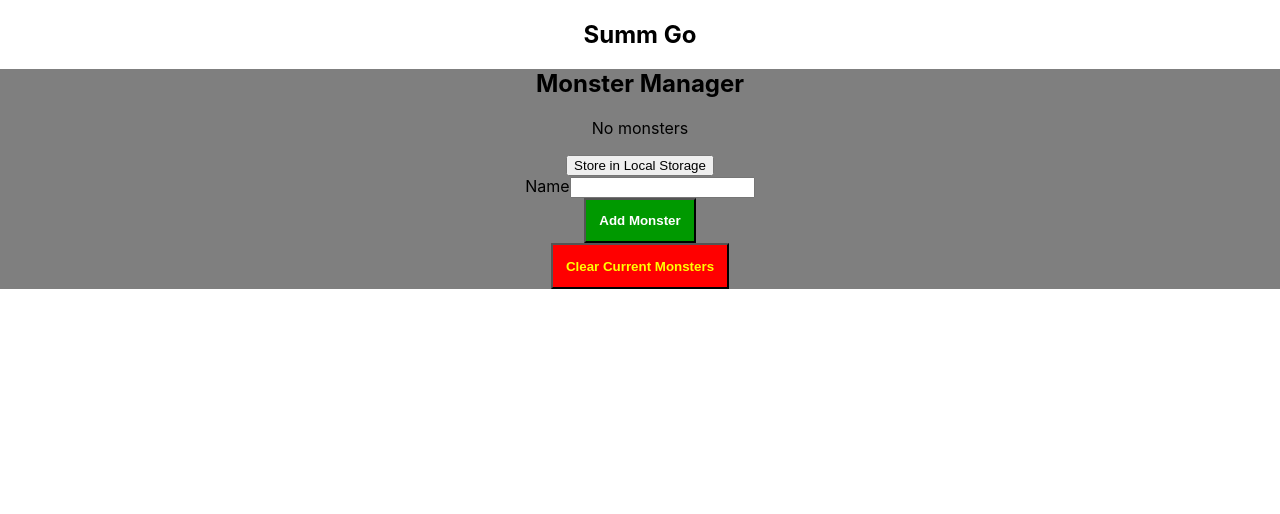
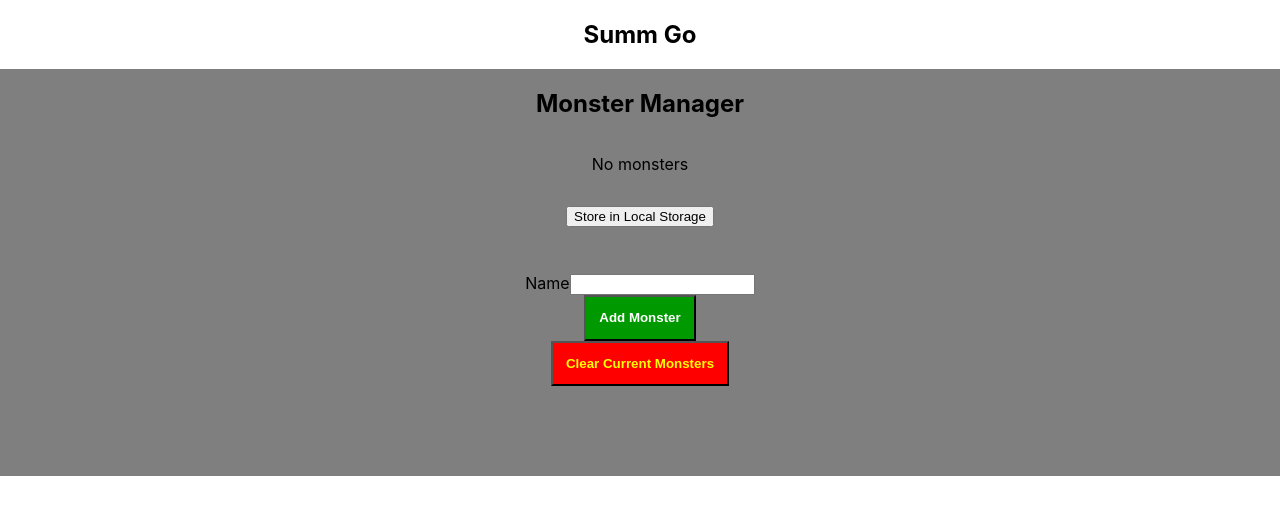
Before and after one commit to Wolven531/summ-go, a React (Create React App) app: page / in a window 1280 px wide. Shown: the top 514 px of the page. Built offline with nearby package versions, Linux system fonts and the light colour scheme.

Commit message:
Add basic CSS style (start grid)

```diff
--- a/src/MonsterManager/MonsterManager.css
+++ b/src/MonsterManager/MonsterManager.css
@@ -1,5 +1,7 @@
 .monster-manager {
 	background-color: rgba(0, 0, 0, .5);
+	display: grid;
+	grid-template-rows: auto repeat(5, 1fr);
 }
 
 .monster-manager .clear-monsters {
```
